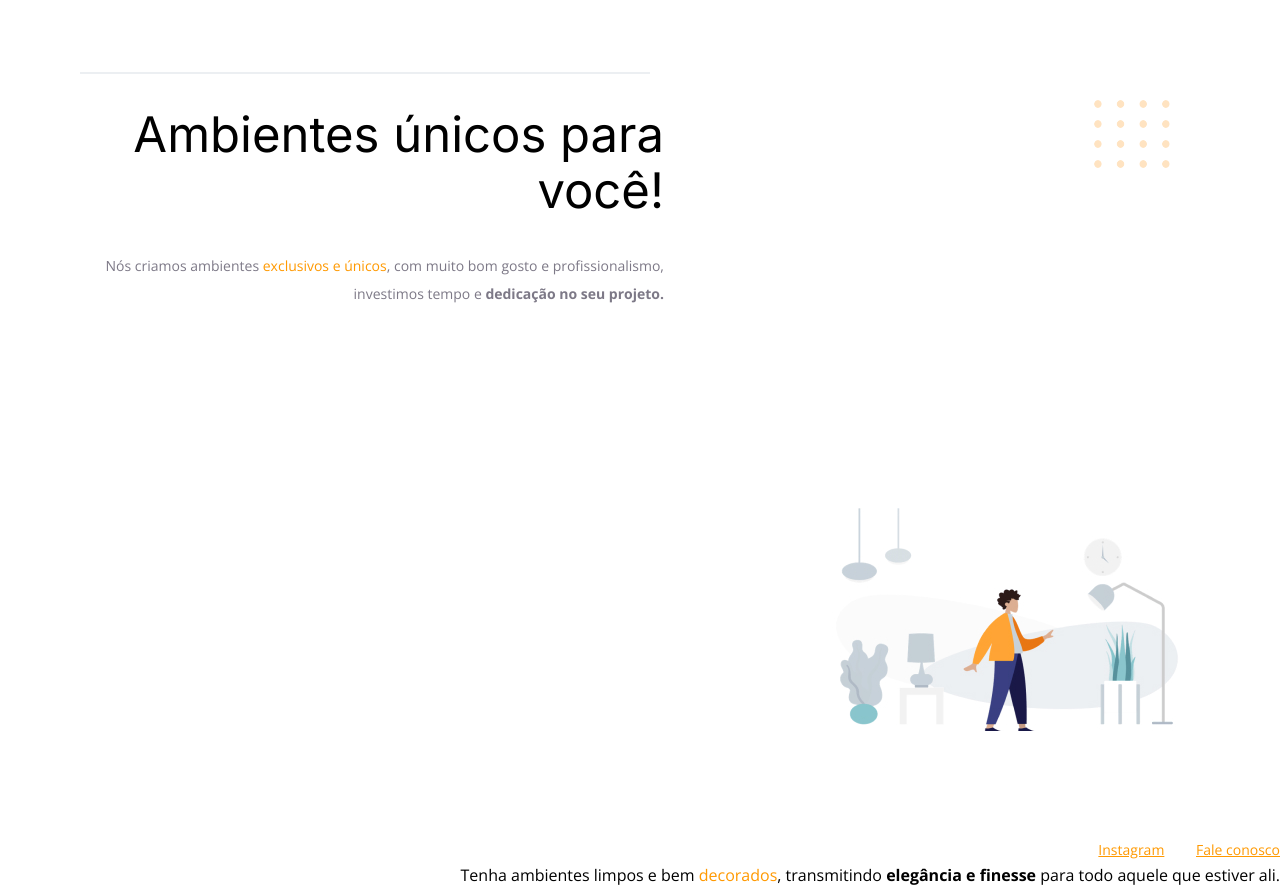
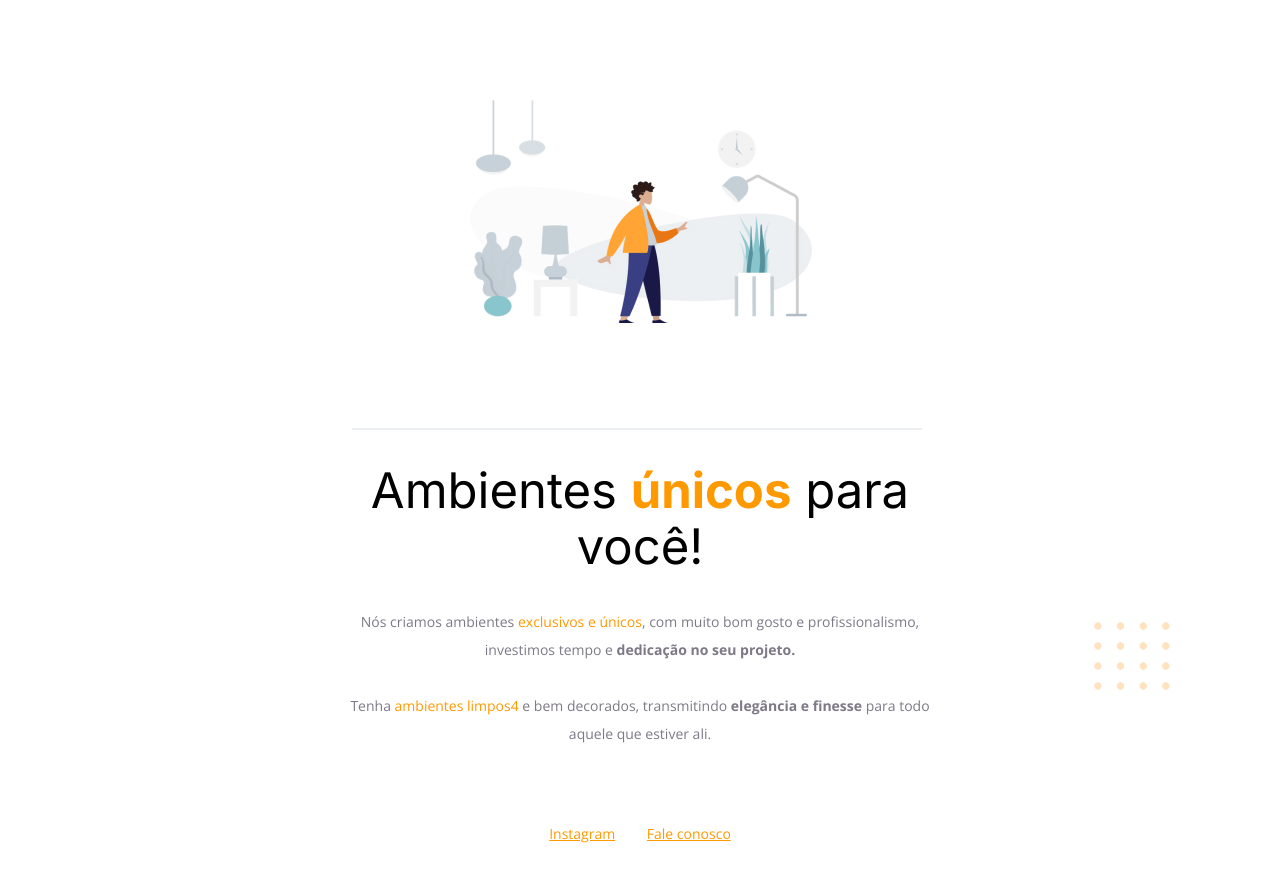
Before and after one commit to natalia-costaa/exercicioJSRocket, a plain HTML site: page stage_02/corrigindo_bug_01/index.html in a window 1280 px wide. After the commit the page ends 848 px from the top, so only its background shows below. Drawn offline with nearby package versions, Linux system fonts and the light colour scheme.

Commit message:
update css

```diff
--- a/stage_02/corrigindo_bug_01/index.html
+++ b/stage_02/corrigindo_bug_01/index.html
@@ -7,7 +7,7 @@
     <link rel="preconnect" href="https://fonts.gstatic.com" crossorigin />
     <meta charset="UTF-8" />
     <meta name="viewport" content="width=device-width, initial-scale=1.0" />
-    <title>Móveis customizados</title>
+    <title>Móveis customizados v.02</title>
 
     <link
       href="https://fonts.googleapis.com/css2?family=Inter:wght@400;700&family=Open+Sans:wght@400;700&display=swap"
@@ -19,9 +19,13 @@
 
   <!-- Tag <body> é o corpo do documento, onde tem as informações que serão mostradas. -->
   <body>
+    <img
+      src="images/img1.jpg"
+      alt="Desenho de uma pessoa vestindo uma camisa amarela em uma sala com Móveis"
+    />
     <div id="hero">
       <div class="line"></div>
-      <h1>Ambientes únicos para você!</h1>
+      <h1>Ambientes <span>únicos</span> para você!</h1>
       <p>
         Nós criamos ambientes <span>exclusivos e únicos</span>, com muito
         bom gosto e profissionalismo, investimos tempo e
@@ -29,23 +33,16 @@
 
         <br />
         <br />
+
+        Tenha <span>ambientes limpos4</span> e bem decorados, transmitindo <strong>elegância e finesse</strong> para
+        todo aquele que estiver ali.
       </p>
     </div>
-    <img
-      src="images/img1.jpg"
-      alt="Desenho de uma pessoa vestindo uma camisa amarela em uma sala com Móveis"
-    />
 
     <div id="footer">
-      <a target="_blank" href="https://instagram.com/moveisparavoce"
-        >Instagram</a
-      >
+      <a target="_blank" href="https://instagram.com/moveisparavoce">Instagram</a>
       <a href="mailto:contato@moveisparavoce.com">Fale conosco</a>
     </div>
-
-    Tenha ambientes limpos e bem <span>decorados</span>, transmitindo
-    <strong>elegância e finesse</strong>
-    para todo aquele que estiver ali.
 
     <img
       id="balls"
--- a/stage_02/corrigindo_bug_01/style.css
+++ b/stage_02/corrigindo_bug_01/style.css
@@ -1,12 +1,12 @@
 body {
   font-family: "Open Sans", sans-serif;
-  text-align: end;
+  text-align: center;
   margin: 0;
 }
 
 #hero {
     width: 592px;
-    margin: 72px;
+    margin: 0 auto 72px;
 }
 
 img {
@@ -24,6 +24,7 @@ h1 span {
   font-weight: bold;
 
   margin-bottom: 32px;
+  color: #ff9900;
 }
 
 span, a {
@@ -51,6 +52,6 @@ p, #footer {
 
 #balls {
     position: fixed;
-    top: 0;
+    bottom: 0;
     right: 0;
 }
```
